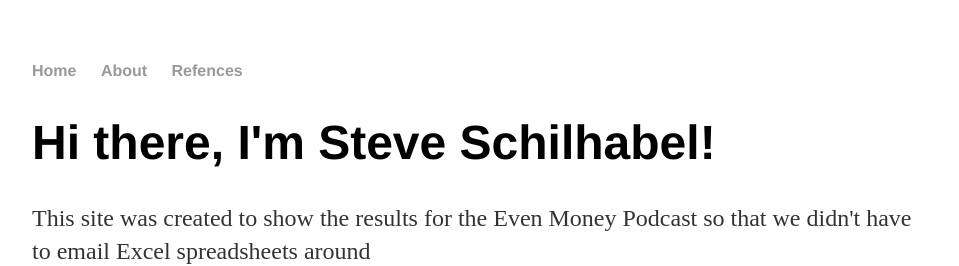
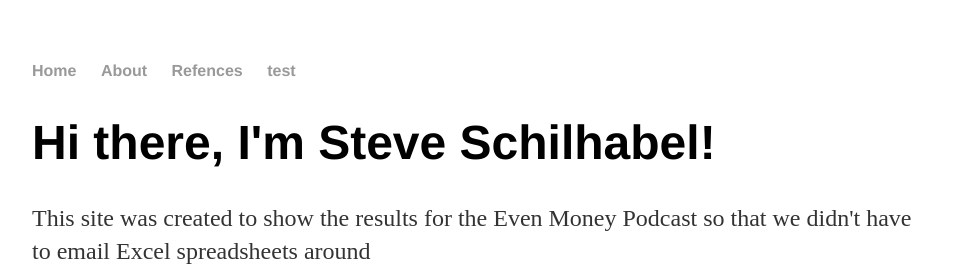
Before and after one commit to tsmith3480/sasajs.github.io, a Jekyll site: the page built from index.html, in a window 1280 px wide. Shown: the top 266 px of the page, without its empty margins (160-1119 px from the left). Built offline with Jekyll 4.4.1, drawn with Linux system fonts in a browser that asks for light colours.

Commit message:
Update default.html

```diff
--- a/_layouts/default.html
+++ b/_layouts/default.html
@@ -14,6 +14,7 @@
 <li><a href="/">Home</a></li>
 <li><a href="/about">About</a></li>
 <li><a href="/cv">Refences</a></li>
+ <li><a href="/cv">test</a></li>
 </ul>
     </nav>
 <div class="container">
```
